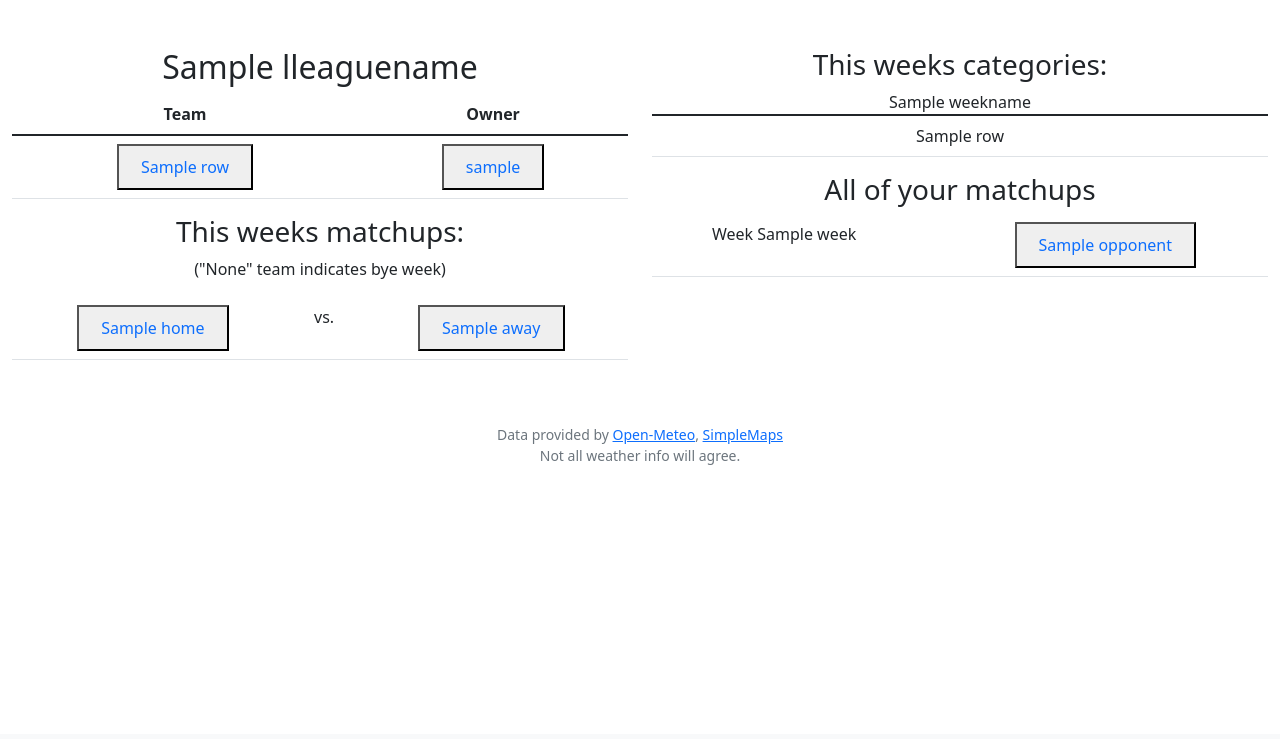
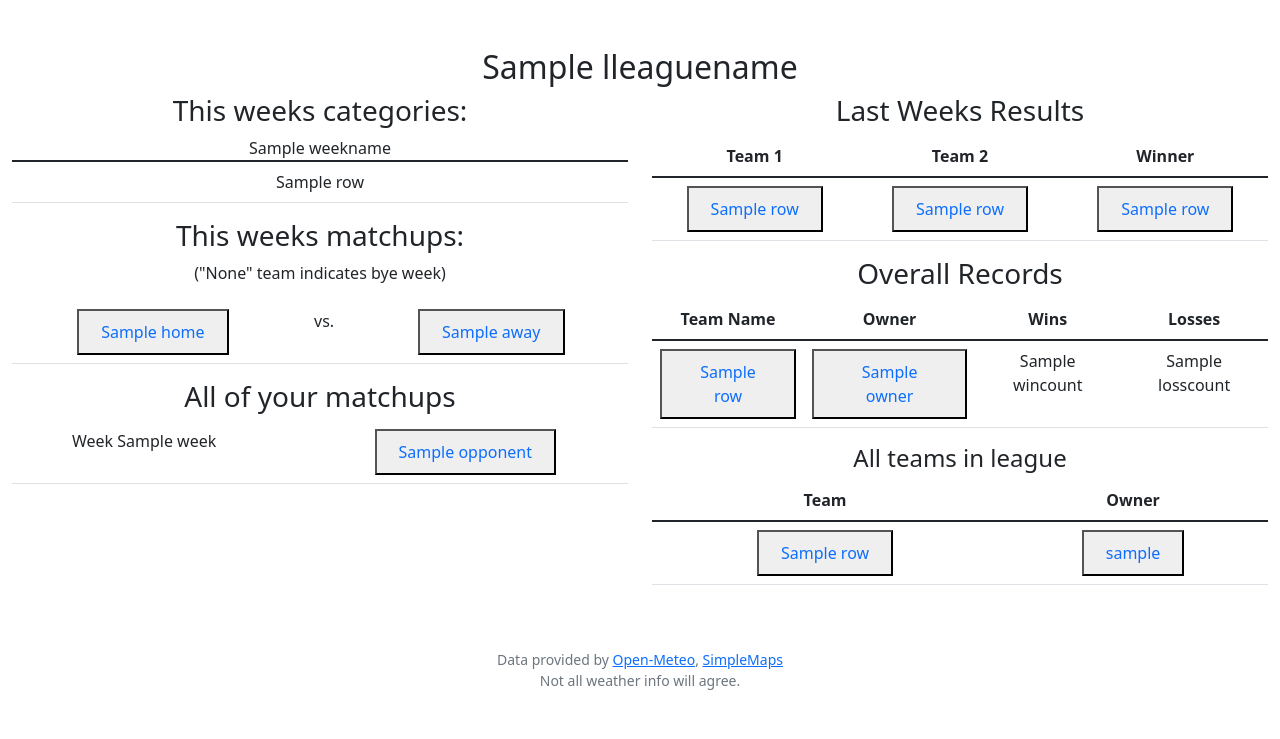
Before and after one commit to tedphillips22/weathergame, a Flask app: template build1/templates/league.html in a window 1280 px wide. Shown: the part 66-805 px from the top of the page. Before the commit the page ends 531 px from the top, so only its background shows below. Run offline with Flask 2, Linux system fonts and the light colour scheme; the template is opened without the code that fills it: most values are stand-ins (such as "Sample title", 1, 10 or a date in 2020); some libraries are stand-ins or nearby versions.

Commit message:
update league.html with scoreboard

```diff
--- a/build1/app.py
+++ b/build1/app.py
@@ -195,7 +195,7 @@ def joinleague():
 
         #check if leaguename provided by user exists
         leaguecheck = db.execute("SELECT count(*) FROM leagues WHERE leaguename LIKE (?)", leaguegiven)[0]['count(*)']
-        print(leaguecheck)
+
         if leaguecheck == 0:
             return message("League not found", 1)
 
@@ -214,10 +214,10 @@ def joinleague():
 
 
         teamname = request.form.get("teamname")
-        print(teamname)
+
         teamiddict = db.execute("SELECT id FROM teams WHERE teamname = (?) AND userid = (?)", teamname, userid)
 
-        print(teamiddict)
+
 
         teamid = teamiddict[0]['id']
 
@@ -250,7 +250,7 @@ def myleagues():
 @app.route("/league/<leaguename>")
 @login_required
 def leaguepage(leaguename):
-    weeknum = 4 #getweeknum() #FIX THIS
+    weeknum = 0 #getweeknum() #FIX THIS
 
     leagueid = db.execute("SELECT id FROM leagues WHERE leaguename LIKE (?)", leaguename)[0]['id']
 
@@ -259,7 +259,7 @@ def leaguepage(leaguename):
     leaguelist = getleagueinfo(leagueid)
 
     matchuplist = db.execute("SELECT hometeamid, awayteamid FROM matchups WHERE leagueid = ? and week = ?", leagueid, weeknum)
-
+    print(matchuplist)
     matchups = []
 
     for row in matchuplist:
@@ -268,6 +268,8 @@ def leaguepage(leaguename):
         homename = db.execute("SELECT teamname FROM teams WHERE id = ?", homeid)[0]['teamname']
         awayname = db.execute("SELECT teamname FROM teams WHERE id = ?", awayid)[0]['teamname']
         matchups.append({'home': homename, 'away': awayname})
+
+
 
     userid = session["userid"]
     userhomegames = db.execute("SELECT week, awayteamid FROM matchups WHERE leagueid = ? and hometeamid = ?", leagueid, userid)
@@ -301,9 +303,32 @@ def leaguepage(leaguename):
 
     weekname = db.execute("SELECT weekName FROM weeks WHERE weekid = ?", weeknum)[0]['weekName']
 
+    resultsraw = db.execute("SELECT hometeamid, awayteamid, winner FROM matchups WHERE leagueid = ? AND week = ?", leagueid, weeknum)
+    results = []
+    for row in resultsraw:
+        hometeamname = db.execute("SELECT teamname FROM teams WHERE id = ?", row[0]['hometeamid'])
+        awayteamname = db.execute("SELECT teamname FROM teams WHERE id = ?", row[0]['awayteamid'])
+        winnername = db.execute("SELECT teamname FROM teams WHERE id = ?", row[0]['winner'])
+        results.append({'hometeamname':hometeamname, 'awayteamname':awayteamname, 'winnername':winnername})
 
+    winslosses = []
 
-    return render_template("league.html", thisweekscats = thisweekscats, weekname = weekname, lleaguename = lleaguename, usermatchups = usermatchups, leaguelist = leaguelist, matchups = matchups)
+    for team in leaguelist:
+        teamname = team['teamname']
+        owner = team['username']
+        wincount = 0
+        losscount = 0
+        for row in results:
+            if row['hometeamname'] == teamname or row['awayteamname'] == teamname:
+                if row['winnername'] == teamname:
+                    wincount += 1
+                else:
+                    losscount += 1
+            else:
+                continue
+        winslosses.append({'teamname':teamname, 'owner':owner, 'wins': wincount, 'losses': losscount})
+
+    return render_template("league.html", winslosses = winslosses, results = results, thisweekscats = thisweekscats, weekname = weekname, lleaguename = lleaguename, usermatchups = usermatchups, leaguelist = leaguelist, matchups = matchups)
 
 
 @app.route("/team/<teamname>")
--- a/build1/gamefunctions.py
+++ b/build1/gamefunctions.py
@@ -31,7 +31,7 @@ def getmatchupdata(catcode, team1id, team2id): #accepts a category code and two
     #get relevent weather data based on cat code and store in appropriate table
 
     if "A" in catcode:
-        print('caught A')
+
         for x in team1cities:
             cityid1 = x['cityid']
             if db.execute("SELECT count(*) FROM averages WHERE cityid = ? AND date = ?", cityid1, today)[0]['count(*)'] != 0:
--- a/build1/helpers.py
+++ b/build1/helpers.py
@@ -131,11 +131,15 @@ def getteamcitiesweather(teamid): #outputs dict with city_state names and curren
 
 def getteamsleagueinfo(teamid): #outputs dict of leaguenames for a given teamid
     leagueids = db.execute("SELECT leagueid FROM leaguemembers WHERE teamid = ?", teamid)
+    print(leagueids)
     counter = 0
     leaguenames = []
     for row in leagueids:
         leaguename = db.execute("SELECT leaguename FROM leagues WHERE id = ?", leagueids[counter]['leagueid'])[0]['leaguename']
         leaguenames.append({'leaguename' : leaguename})
+        counter += 1
+
+    print(leaguenames)
 
     return(leaguenames)
 
--- a/build1/seasontasks.py
+++ b/build1/seasontasks.py
@@ -70,7 +70,7 @@ def makeschedule(leagueid):
             awayteamid = matchup[1]
             if awayteamid == 'None':
                 awayteamid = 0
-            print(hometeamid, awayteamid)
+
             db.execute("INSERT INTO matchups (leagueid, week, hometeamid, awayteamid) VALUES (?,?,?,?)", leagueid, week, hometeamid, awayteamid)
 
     return()
--- a/build1/static/weeks.csv
+++ b/build1/static/weeks.csv
@@ -1,6 +1,6 @@
 weekid,weekName,Cat1,Cat2,Cat3,Cat4,Cat5
-0,Unexpected,1PMT,8PMT,10PMT,2PMT,11PMT
-1,Regular Week,8ALT,1ALT,10ALT,11ALT,2ALT
+0,Regular Week,8ALT,1ALT,10ALT,11ALT,2ALT
+1,Unexpected,1PMT,8PMT,10PMT,2PMT,11PMT
 2,Christmas,6RMT,6RMC,11RLT,3RLT,10RLT
 3,Weird Week,8AMT,1AMT,10AMT,11AMT,2AMT
 4,As Expected,1PLT,8PLT,10PLT,2PLT,11PLT
--- a/build1/templates/league.html
+++ b/build1/templates/league.html
@@ -5,25 +5,21 @@
 {% endblock %}
 
 {% block main %}
+<h2>{{ lleaguename }}</h2>
 <div class="row">
     <div class="col">
-    <h2>{{ lleaguename }}</h2>
+        <h3>This weeks categories:</h3>
         <table class="table">
-        <thead>
+            <thead>{{ weekname }}</thead>
+            <tbody>
+                {% for row in thisweekscats %}
                 <tr>
-                <th>Team</th>
-                <th>Owner</th>
-            </tr>
-        </thead>
-        <tbody>
-            {% for row in leaguelist %}
-            <tr>
-                <td><button><a class="nav-link" href="/team/{{ row['teamname'] }}">{{ row['teamname'] }}</a></button></td>
-                <td><button><a class="nav-link" href="/user/{{ row['username'] }}">{{ row['username'] }}</a></button></td>
+                    <td>{{ row['catname'] }}</td>
                 </tr>
                 {% endfor %}
             </tbody>
         </table>
+
     <h3>This weeks matchups:</h3>
     <p>("None" team indicates bye week)</p>
     <table class="table">
@@ -33,19 +29,6 @@
                 <td><button><a class="nav-link" href="/team/{{ row['home'] }}">{{ row['home'] }}</a></button></td>
                 <td>vs.</td>
                 <td><button><a class="nav-link" href="/team/{{ row['away'] }}">{{ row['away'] }}</a></button></td>
-            </tr>
-            {% endfor %}
-        </tbody>
-    </table>
-    </div>
-    <div class="col">
-        <h3>This weeks categories:</h3>
-        <table class="table">
-            <thead>{{ weekname }}</thead>
-            <tbody>
-                {% for row in thisweekscats %}
-                <tr>
-                    <td>{{ row['catname'] }}</td>
             </tr>
             {% endfor %}
         </tbody>
@@ -63,5 +46,64 @@
             </tbody>
         </table>
     </div>
+    <div class="col">
+        <h3>Last Weeks Results</h3>
+        <table class="table">
+            <thead>
+                <tr>
+                    <th>Team 1</th>
+                    <th>Team 2</th>
+                    <th>Winner</th>
+                </tr>
+            </thead>
+            <tbody>
+                {% for row in results %}
+                <tr>
+                    <td><button><a class="nav-link" href="/team/{{ row['hometeamname'] }}">{{ row['hometeamname'] }}</a></button></td>
+                    <td><button><a class="nav-link" href="/team/{{ row['awayteamname'] }}">{{ row['awayteamname'] }}</a></button></td>
+                    <td><button><a class="nav-link" href="/team/{{ row['winnername'] }}">{{ row['winnername'] }}</a></button></td>
+                </tr>
+                {% endfor %}
+            </tbody>
+        </table>
+        <h3>Overall Records</h3>
+        <table class="table">
+            <thead>
+                <tr>
+                    <th>Team Name</th>
+                    <th>Owner</th>
+                    <th>Wins</th>
+                    <th>Losses</th>
+                </tr>
+            </thead>
+            <tbody>
+                {% for row in results %}
+                <tr>
+                    <td><button><a class="nav-link" href="/team/{{ row['teamname'] }}">{{ row['teamname'] }}</a></button></td>
+                    <td><button><a class="nav-link" href="/user/{{ row['owner'] }}">{{ row['owner'] }}</a></button></td>
+                    <td>{{ row['wincount'] }}</td>
+                    <td>{{ row['losscount'] }}</td>
+                </tr>
+                {% endfor %}
+            </tbody>
+        </table>
+        <h4> All teams in league </h4>
+        <table class="table">
+            <thead>
+                <tr>
+                    <th>Team</th>
+                    <th>Owner</th>
+                </tr>
+            </thead>
+            <tbody>
+                {% for row in leaguelist %}
+                <tr>
+                    <td><button><a class="nav-link" href="/team/{{ row['teamname'] }}">{{ row['teamname'] }}</a></button></td>
+                    <td><button><a class="nav-link" href="/user/{{ row['username'] }}">{{ row['username'] }}</a></button></td>
+                </tr>
+                {% endfor %}
+            </tbody>
+        </table>
+    </div>
 </div>
 {% endblock %}
```
Also changed, not shown: build1/TODO.txt (+3 -4 lines), 2 other files. Lines whose indentation alone changed are shown as unchanged.
